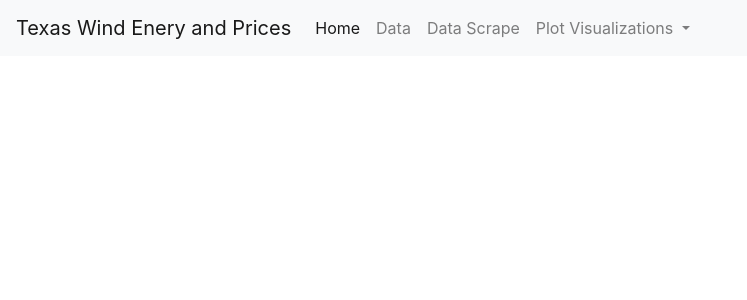
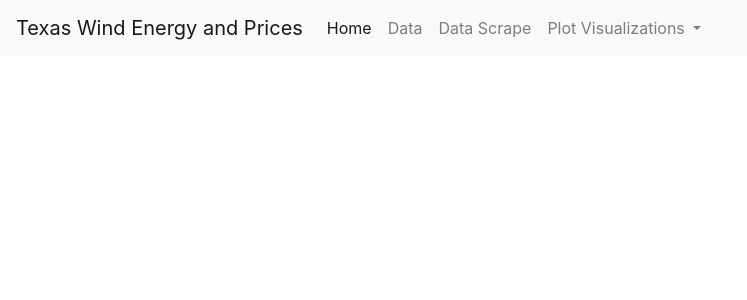
Before and after one commit to ybacoder/project-2, a Python web app: template templates/data.html in a window 1280 px wide. Shown: the top 300 px of the page, without its empty margins (0-747 px from the left). Run offline with Jinja, Linux system fonts and the light colour scheme; the template is opened without the code that fills it, so the values that code supplies are empty; some libraries are stand-ins or nearby versions.

Commit message:
Fix typos in page titles

```diff
--- a/templates/data.html
+++ b/templates/data.html
@@ -12,7 +12,7 @@
 
     <body>
         <nav class="navbar navbar-expand-lg navbar-light bg-light">
-            <a class="navbar-brand" href="/">Texas Wind Enery and Prices</a>
+            <a class="navbar-brand" href="/">Texas Wind Energy and Prices</a>
             <button class="navbar-toggler" type="button" data-toggle="collapse" data-target="#navbarNavDropdown" aria-controls="navbarNavDropdown" aria-expanded="false" aria-label="Toggle navigation">
                 <span class="navbar-toggler-icon"></span>
             </button>
--- a/templates/index.html
+++ b/templates/index.html
@@ -45,7 +45,7 @@
             <div class="row">
                 <div class="container">
                     <div class="logo">
-                    <h1 class="HomeHeader">  Texas Energy Home Page </h1>
+                    <h2 class="HomeHeader">  Texas Wind Energy Home Page </h2>
                     </div>
                 </div>
             </div>
--- a/templates/plot1.html
+++ b/templates/plot1.html
@@ -13,7 +13,7 @@
 
     <body>
         <nav class="navbar navbar-expand-lg navbar-light bg-light">
-            <a class="navbar-brand" href="/">Texas Wind Enery and Prices</a>
+            <a class="navbar-brand" href="/">Texas Wind Energy and Prices</a>
             <button class="navbar-toggler" type="button" data-toggle="collapse" data-target="#navbarNavDropdown" aria-controls="navbarNavDropdown" aria-expanded="false" aria-label="Toggle navigation">
                 <span class="navbar-toggler-icon"></span>
             </button>
--- a/templates/plot2.html
+++ b/templates/plot2.html
@@ -13,7 +13,7 @@
 
     <body>
         <nav class="navbar navbar-expand-lg navbar-light bg-light">
-            <a class="navbar-brand" href="/">Texas Wind Enery and Prices</a>
+            <a class="navbar-brand" href="/">Texas Wind Energy and Prices</a>
             <button class="navbar-toggler" type="button" data-toggle="collapse" data-target="#navbarNavDropdown" aria-controls="navbarNavDropdown" aria-expanded="false" aria-label="Toggle navigation">
                 <span class="navbar-toggler-icon"></span>
             </button>
--- a/templates/scrape.html
+++ b/templates/scrape.html
@@ -12,7 +12,7 @@
 
     <body>
         <nav class="navbar navbar-expand-lg navbar-light bg-light">
-            <a class="navbar-brand" href="/">Texas Wind Enery and Prices</a>
+            <a class="navbar-brand" href="/">Texas Wind Energy and Prices</a>
             <button class="navbar-toggler" type="button" data-toggle="collapse" data-target="#navbarNavDropdown" aria-controls="navbarNavDropdown" aria-expanded="false" aria-label="Toggle navigation">
                 <span class="navbar-toggler-icon"></span>
             </button>
```
